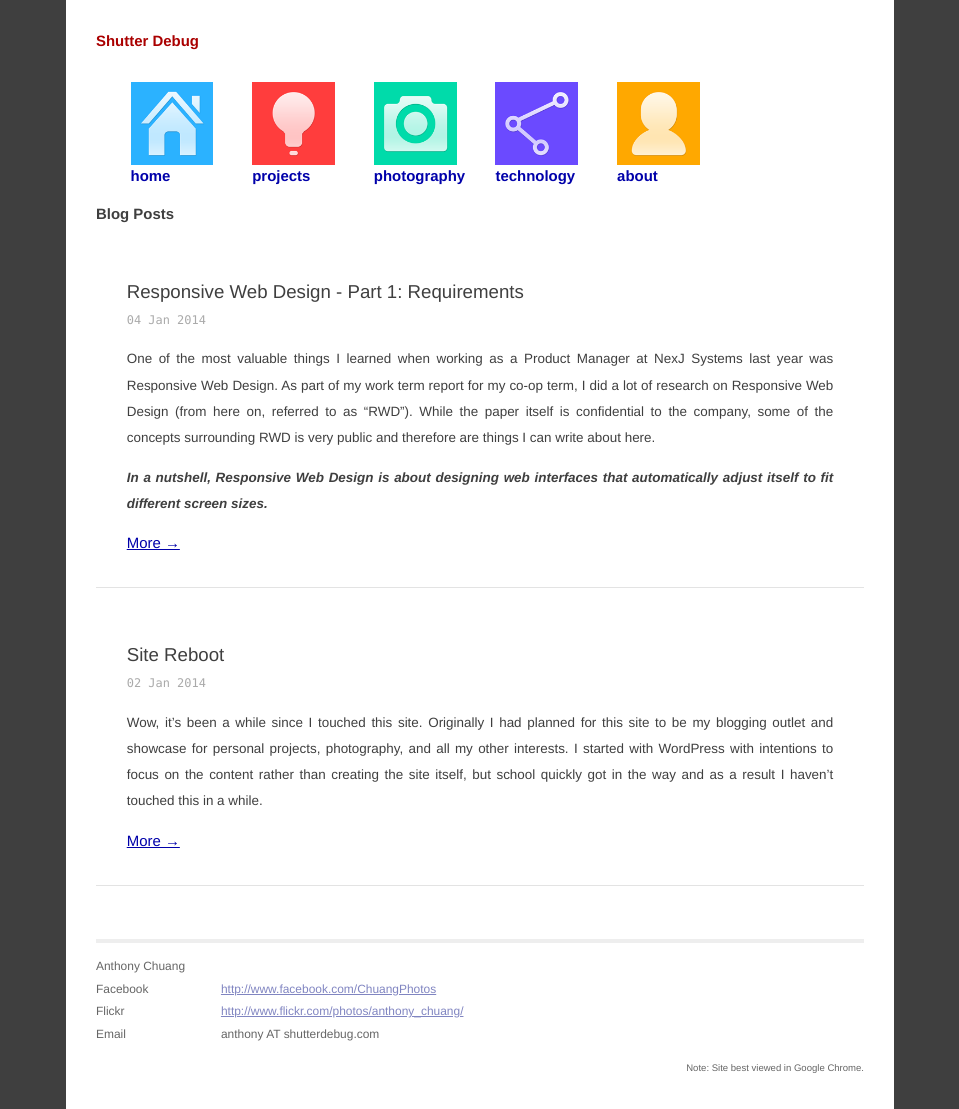
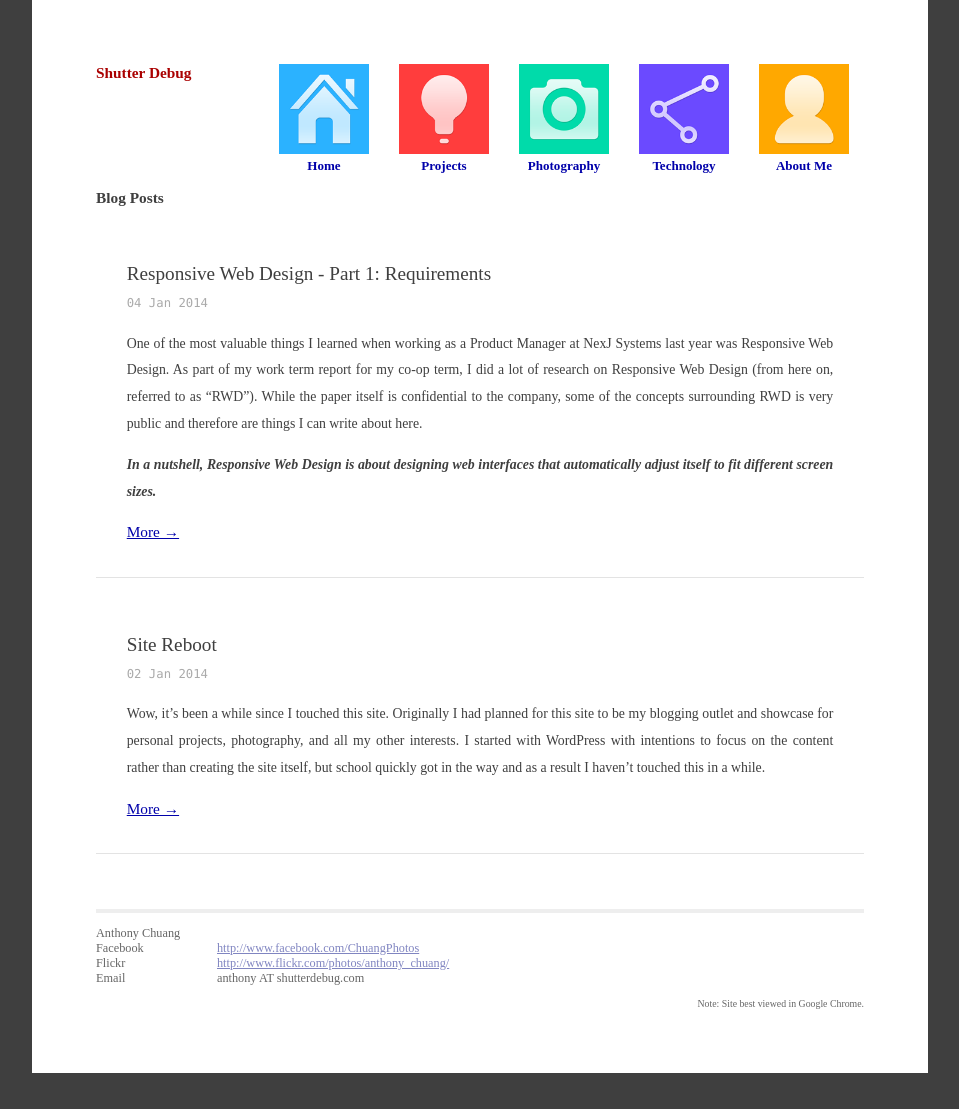
Before and after one commit to ShutterDebug/shutterdebug, a Jekyll site: the page built from website/index.html, in a window 1280 px wide. Shown: the whole page, without its empty margins (160-1119 px from the left). Built offline with Jekyll 4.4.1, drawn with Linux system fonts in a browser that asks for light colours; Markdown is read by kramdown in place of the engine named in the settings; after the commit the page ends 1073 px from its top, so only the background shows below that.

Commit message:
updated fixed layout for now

```diff
--- a/website/_layouts/default.html
+++ b/website/_layouts/default.html
@@ -18,14 +18,14 @@
         <div class="site">
           <div class="header">
             <h1 class="title"><a href="/">{{ site.name }}</a></h1>
-			<div class="navigationContainer">
-				<div class="navigation"><a href="/"><img src="\assets\home.png"/> <span> home
-				<span></a></div>
-				<div class="navigation"><a href="/"><img src="\assets\projects.png"/> <span> projects <span></a></div>
-				<div class="navigation"><a href="/"><img src="\assets\photography.png"/> <span> photography <span></a></div>
-				<div class="navigation"><a href="/"><img src="\assets\technology.png"/> <span> technology <span></a></div>
-				<!--<div class="navigation"><a href="/"><img src="\assets\food.png"/> <span> food <span></a></div>-->
-				<div class="navigation"><a href="/"><img src="\assets\about.png"/> <span> about <span></a></div>
+			<div class="navigation_Container">
+				<div class="navigation_link"><a href="/"><img src="\assets\home.png"/> <span> Home
+				</span></a></div><!-- remove whitespace
+				--><div class="navigation_link"><a href="/"><img src="\assets\projects.png"/> <span> Projects </span></a></div><!-- remove whitespace
+				--><div class="navigation_link"><a href="/"><img src="\assets\photography.png"/> <span> Photography </span></a></div><!-- remove whitespace
+				--><div class="navigation_link"><a href="/"><img src="\assets\technology.png"/> <span> Technology </span></a></div><!-- remove whitespace
+				--><!--<div class="navigation_link"><a href="/"><img src="\assets\food.png"/> <span> food </span></a></div>--><!-- remove whitespace
+				--><div class="navigation_link"><a href="/"><img src="\assets\about.png"/> <span> About Me </span></a></div>
 			</div>
           </div>
 
--- a/website/css/main.css
+++ b/website/css/main.css
@@ -8,14 +8,16 @@
 * {
   margin: 0;
   padding: 0;
+  box-sizing:border-box;
+  -moz-box-sizing:border-box;
 }
 
 html, body { height: 100%; }
 
 body {
   background-color: #3f3f3f;
-  font: 0.834em Helvetica, Arial, sans-serif;
-  font-size: small;
+  font:  Helvetica, Arial, sans-serif;
+  font-size: 0.834em;
   text-align: center;
   color: #3f3f3f;
 }
@@ -37,6 +39,7 @@ a:visited { color: #a0a; }
 /*****************************************************************************/
 #home {
   overflow:auto;
+  clear: both;
 }
 
 .posts {
@@ -77,18 +80,13 @@ a:visited { color: #a0a; }
 .site {
   font-size: 115%;
   text-align: justify;
-  width: 80%;
-  margin: 0 auto 2em;
-  padding: 2em;
-  line-height: 1.5em;
+  width: 70%;
+  margin: 0 auto 5%;
+  padding: 5%;
+  //line-height: 1.5em;
   background-color: white;
 }
 
-@media (min-width:500px) {
-	.site {
-		width: 60%;
-	}
-}
 .header a {
   font-weight: bold;
   text-decoration: none;
@@ -107,38 +105,48 @@ a:visited { color: #a0a; }
   color: #000;
 }
 
-.header .navigation {
-  color: #aaa;
-  margin-left: 1em;
-  display: inline-block;
+
+.header {
+	overflow: visible;
+	display: inline;
 }
-.header {
-	overflow: auto;
-}
-.header .navigationContainer {
-	width: 90%;
-	display: block;
-	right: 0;
-	//float: right;
+.header .navigation_Container {
+	display: inline;
 	margin-bottom: 1em;
+	white-space: nowrap;
+	overflow: visible;
+	position: relative;
+	float: right;
+	max-width: 100%;
 }
 
-.header .navigation {
-	width: 12%;
-	margin-left: 5%;
+.header .navigation_link {
+	color: #aaa;
+	display: inline-block;
+	white-space: normal;
+	/* total: 20% */
+	width: 20%;
+	padding: 0 2.5%;
+	max-width: 120px;
+	text-align: center;
+	font-size: 0.85em;
+	overflow: visible;
+}
+.header .navigation_link a {
+	display: block;
 }
 
-.header .navigation:hover {
+.header .navigation_link a:hover {
   color: #000;
 }
 
-.header  .navigation img {
-	display: block;
+.header  .navigation_link img {
 	width: 100%;
 }
 
-.header .navigation span {
-	//display:inline-block;
+.header .navigation_link span {
+	white-space: nowrap;
+	position: relative;
 }
 
 .meta {
@@ -171,6 +179,58 @@ a:visited { color: #a0a; }
 .footer .rss img {
   border: 0;
 }
+
+@media (max-width:599px) {
+	.site {
+		width: 90%;
+		padding: 3%;
+	}
+
+	.header .navigation_link {
+	font-size: 60%;
+	}
+}
+
+@media (max-width: 360px) {
+	.site {
+		width: 100%;
+
+	}
+
+	.site .navigation_Container {
+		width: 100%;
+	}
+}
+
+@media (min-width: 1440px) {
+	.site {
+		width: 60%;
+		padding: 2%;
+	}
+
+	.header .navigation_Container {
+		display: block;
+		width: 85%;
+		//line-height: 4em;
+		max-width: 90%;
+	}
+
+	.header .navigation_link {
+		display: table-cell;
+		padding: 0 0%;
+		max-width: none;
+		text-align: left;
+	}
+	.header .navigation_link img {
+		width: 30%;
+		vertical-align: middle;
+	}
+	.header .navigation_link span {
+		line-height: 1em;
+		font-size: 1.2em;
+	}
+}
+
 
 /*****************************************************************************/
 /*
@@ -244,7 +304,7 @@ a:visited { color: #a0a; }
   width: 100%;
 }
 
-@media (max-width:400px) {
+@media (max-width:599px) {
 	.about_profile_img_container {
 		width: 80%;
 		margin: 10%;
```
Also changed, not shown: website/css/mainpages.css (deleted, +0 -160 lines).
